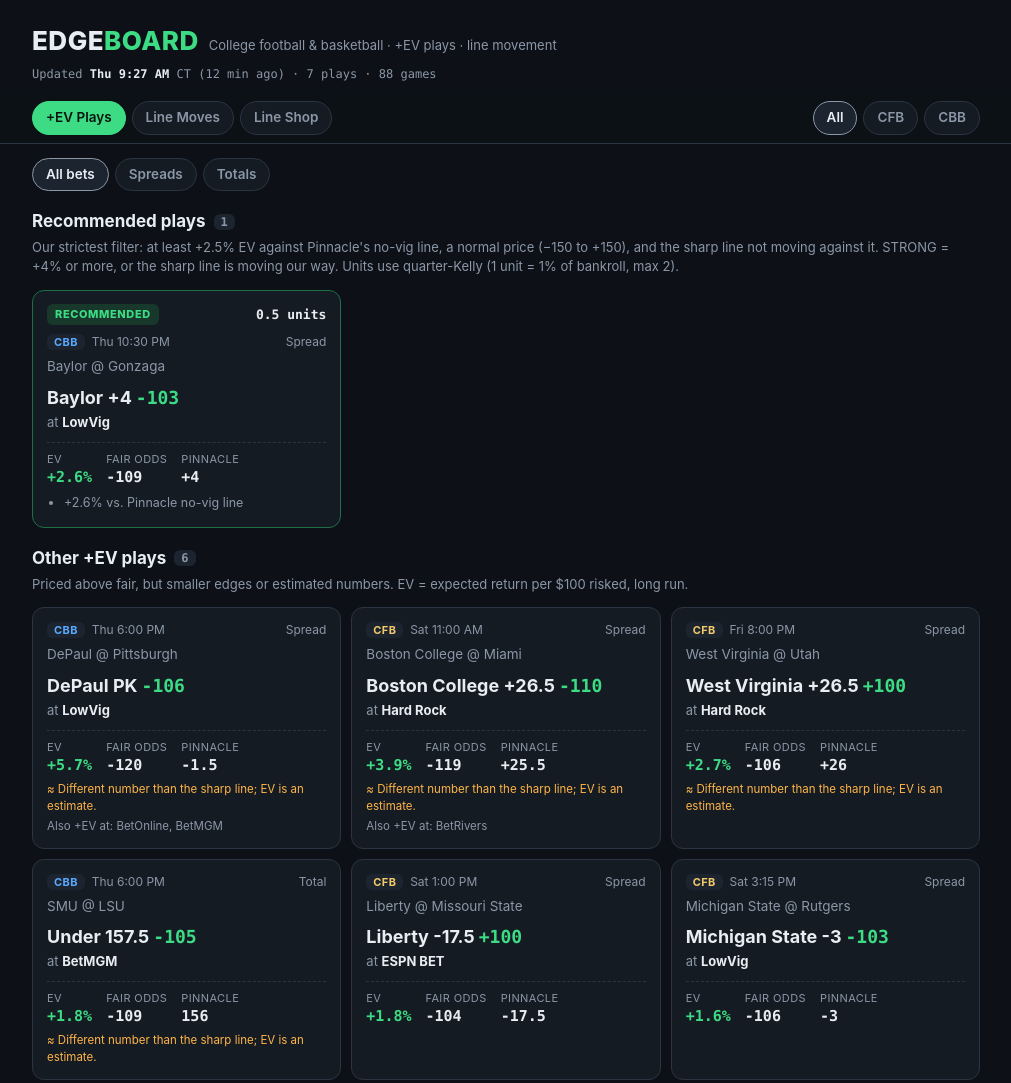
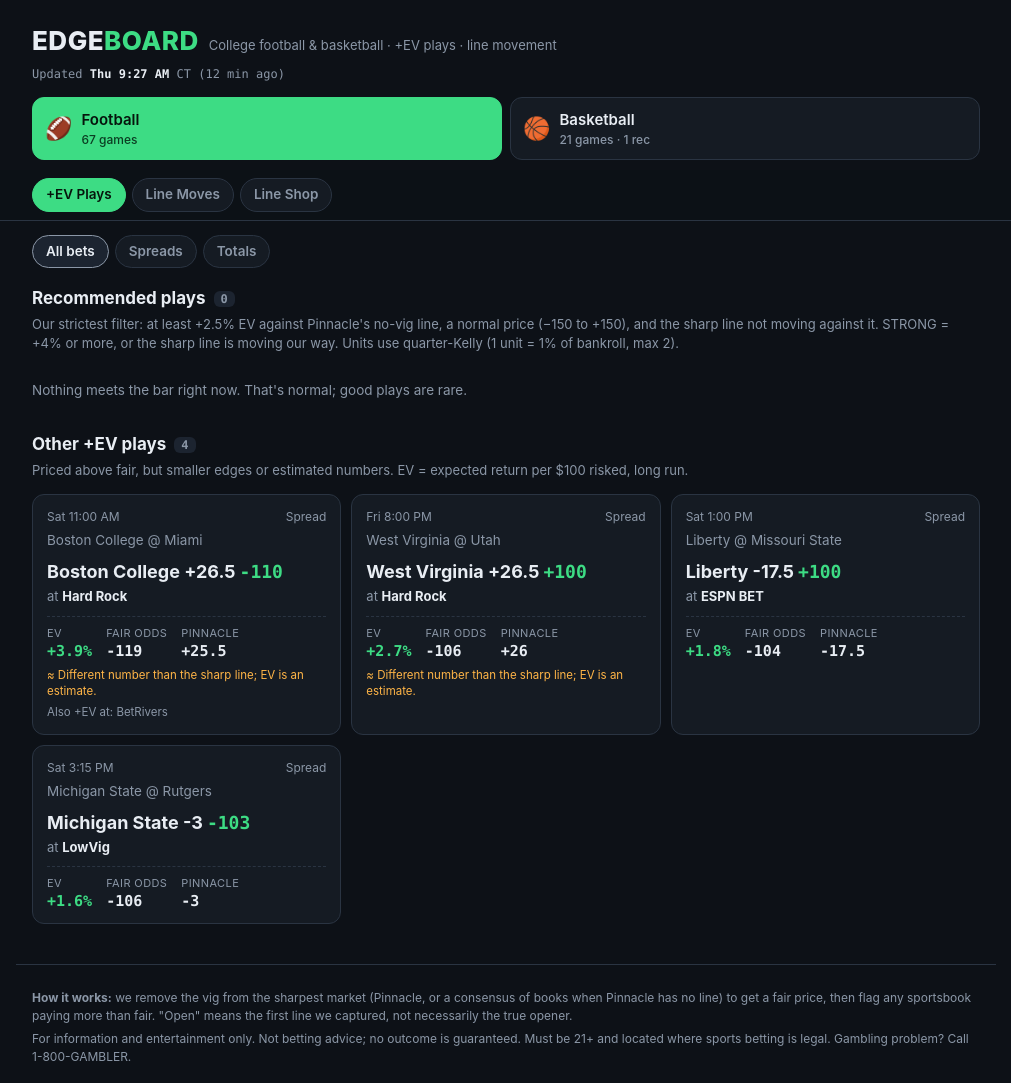
Before and after one commit to ahurst07/edgeboard, a plain HTML site: page site/index.html in a window 1280 px wide. Shown: the top 1083 px of the page, without its empty margins (134-1145 px from the left). Drawn offline with Linux system fonts and the light colour scheme.

Commit message:
Add files via upload

```diff
--- a/site/index.html
+++ b/site/index.html
@@ -32,6 +32,14 @@
   button { font: inherit; cursor: pointer; border: 1px solid var(--line); background: var(--panel);
     color: var(--muted); border-radius: 999px; padding: 6px 13px; font-size: 13.5px; font-weight: 600; }
   button.on { color: #06140c; background: var(--accent); border-color: var(--accent); }
+  .sportsw { display: grid; grid-template-columns: 1fr 1fr; gap: 8px; margin-top: 14px; }
+  .sportsw button { border-radius: 12px; padding: 11px 12px; text-align: left; font-size: 15px; color: var(--text);
+    display: grid; grid-template-columns: auto 1fr; column-gap: 9px; align-items: center; background: var(--panel); }
+  .sportsw .ic { grid-row: span 2; font-size: 22px; }
+  .sportsw em { font-style: normal; font-size: 12px; font-weight: 500; color: var(--muted); }
+  .sportsw button.on { background: var(--accent); border-color: var(--accent); color: #06140c; }
+  .sportsw button.on em { color: #0b3d22; }
+  @media (max-width: 420px) { .sportsw button { font-size: 13.5px; } }
   .chips button.on { background: var(--panel2); color: var(--text); border-color: var(--muted); }
   main { max-width: 980px; margin: 0 auto; padding: 14px 16px 40px; }
   .explain { color: var(--muted); font-size: 13px; margin: 2px 0 14px; }
@@ -94,17 +102,16 @@
 <header>
   <div class="brand"><h1>EDGE<span>BOARD</span></h1><div class="tag">College football &amp; basketball · +EV plays · line movement</div></div>
   <div class="status" id="status">Loading…</div>
+  <div class="sportsw" id="chips">
+    <button data-sport="CFB"><span class="ic">🏈</span>Football<em id="n-CFB"></em></button>
+    <button data-sport="CBB"><span class="ic">🏀</span>Basketball<em id="n-CBB"></em></button>
+  </div>
 </header>
 <nav><div class="navin">
   <div class="tabs" id="tabs">
     <button data-tab="plays" class="on">+EV Plays</button>
     <button data-tab="moves">Line Moves</button>
     <button data-tab="games">Line Shop</button>
-  </div>
-  <div class="chips" id="chips">
-    <button data-sport="ALL" class="on">All</button>
-    <button data-sport="CFB">CFB</button>
-    <button data-sport="CBB">CBB</button>
   </div>
 </div></nav>
 <main id="main"></main>
@@ -115,7 +122,7 @@
 
 <script>
 const TZ = "America/Chicago";
-const state = { tab: "plays", sport: "ALL", market: "ALL", data: null };
+const state = { tab: "plays", sport: null, market: "ALL", data: null };
 
 const fmtTime = iso => new Date(iso).toLocaleString("en-US",
   { timeZone: TZ, weekday: "short", hour: "numeric", minute: "2-digit" });
@@ -138,7 +145,7 @@ const short = t => {
   return t.split(" ").slice(0, -1).join(" ") || t;
 };
 const esc = s => String(s).replace(/[&<>"]/g, c => ({ "&": "&amp;", "<": "&lt;", ">": "&gt;", '"': "&quot;" }[c]));
-const bySport = arr => arr.filter(x => state.sport === "ALL" || x.sport === state.sport);
+const bySport = arr => arr.filter(x => x.sport === state.sport);
 const pill = s => `<span class="pill ${s.toLowerCase()}">${s}</span>`;
 
 function betLabel(p) {
@@ -153,7 +160,7 @@ function playCard(p) {
   return `
     <div class="card ${p.tier ? "rec-card " + p.tier : ""}">
       ${badge ? `<div class="tier-row">${badge}<span class="units">${p.units} unit${p.units === 1 ? "" : "s"}</span></div>` : ""}
-      <div class="meta"><span>${pill(p.sport)} &nbsp;${fmtTime(p.commence)}</span><span>${p.market === "h2h" ? "Moneyline" : p.market === "spreads" ? "Spread" : "Total"}</span></div>
+      <div class="meta"><span>${fmtTime(p.commence)}</span><span>${p.market === "h2h" ? "Moneyline" : p.market === "spreads" ? "Spread" : "Total"}</span></div>
       <div class="match">${esc(short(p.away))} @ ${esc(short(p.home))}</div>
       <div class="bet">${esc(betLabel(p))}<span class="odds">${odds(p.odds)}</span></div>
       <div class="book">at <b>${esc(p.book)}</b></div>
@@ -205,7 +212,7 @@ function renderMoves() {
   return `<p class="explain">Sharp line from the first capture to now. Spread shown for the home team. STEAM = sharp move since the last update.</p>
   <div class="grid">${moves.map(m => `
     <div class="card">
-      <div class="meta"><span>${pill(m.sport)} &nbsp;${fmtTime(m.commence)}</span><span>${m.market === "spread" ? "Spread" : "Total"}</span></div>
+      <div class="meta"><span>${fmtTime(m.commence)}</span><span>${m.market === "spread" ? "Spread" : "Total"}</span></div>
       <div class="match">${esc(short(m.away))} @ ${esc(short(m.home))}</div>
       <div class="move-row">
         <div>
@@ -240,7 +247,7 @@ function renderGames() {
   return `<p class="explain">Every book's price. Green = best available number/price.</p>
   <div class="grid">${games.map(g => `
     <div class="card game">
-      <div class="meta"><span>${pill(g.sport)} &nbsp;${fmtTime(g.commence)}</span></div>
+      <div class="meta"><span>${fmtTime(g.commence)}</span></div>
       <h3>${esc(short(g.away))} @ ${esc(short(g.home))}</h3>
       ${Object.entries(g.shop).map(([k, rows]) => `<div class="mkt">${names[k] || k}</div>${shopTable(rows, k)}`).join("")}
     </div>`).join("")}</div>`;
@@ -249,8 +256,13 @@ function renderGames() {
 function render() {
   const d = state.data;
   document.getElementById("status").innerHTML =
-    `Updated <b>${fmtTime(d.updated)}</b> CT (${ago(d.updated)}) · ${d.plays.length} plays · ${d.games.length} games` +
+    `Updated <b>${fmtTime(d.updated)}</b> CT (${ago(d.updated)})` +
     (d.sample ? ` · <span class="sample">SAMPLE DATA</span>` : "");
+  for (const sp of ["CFB", "CBB"]) {
+    const g = d.games.filter(x => x.sport === sp).length, r = d.plays.filter(x => x.sport === sp && x.tier).length;
+    document.getElementById("n-" + sp).textContent = g ? `${g} games${r ? ` · ${r} rec` : ""}` : "No games";
+  }
+  document.querySelectorAll("#chips button").forEach(b => b.classList.toggle("on", b.dataset.sport === state.sport));
   document.getElementById("main").innerHTML =
     state.tab === "plays" ? renderPlays() : state.tab === "moves" ? renderMoves() : renderGames();
 }
@@ -268,12 +280,21 @@ document.getElementById("main").addEventListener("click", e => {
   const b = e.target.closest("#mchips button"); if (!b) return;
   state.market = b.dataset.market; render();
 });
-wire("chips", "sport", "sport");
+document.getElementById("chips").addEventListener("click", e => {
+  const b = e.target.closest("button"); if (!b) return;
+  state.sport = b.dataset.sport;
+  try { localStorage.setItem("edge-sport", state.sport); } catch (_) {}
+  render(); window.scrollTo({ top: 0 });
+});
 
 (async () => {
   try {
     state.data = window.__EDGE_DATA__ ||
       await (await fetch("data/latest.json?t=" + Date.now(), { cache: "no-store" })).json();
+    let saved = null;
+    try { saved = localStorage.getItem("edge-sport"); } catch (_) {}
+    const count = sp => state.data.games.filter(x => x.sport === sp).length;
+    state.sport = (saved && count(saved)) ? saved : (count("CBB") >= count("CFB") ? "CBB" : "CFB");
     render();
   } catch (e) {
     document.getElementById("status").textContent = "Couldn't load data yet. The first update may not have run.";
```
